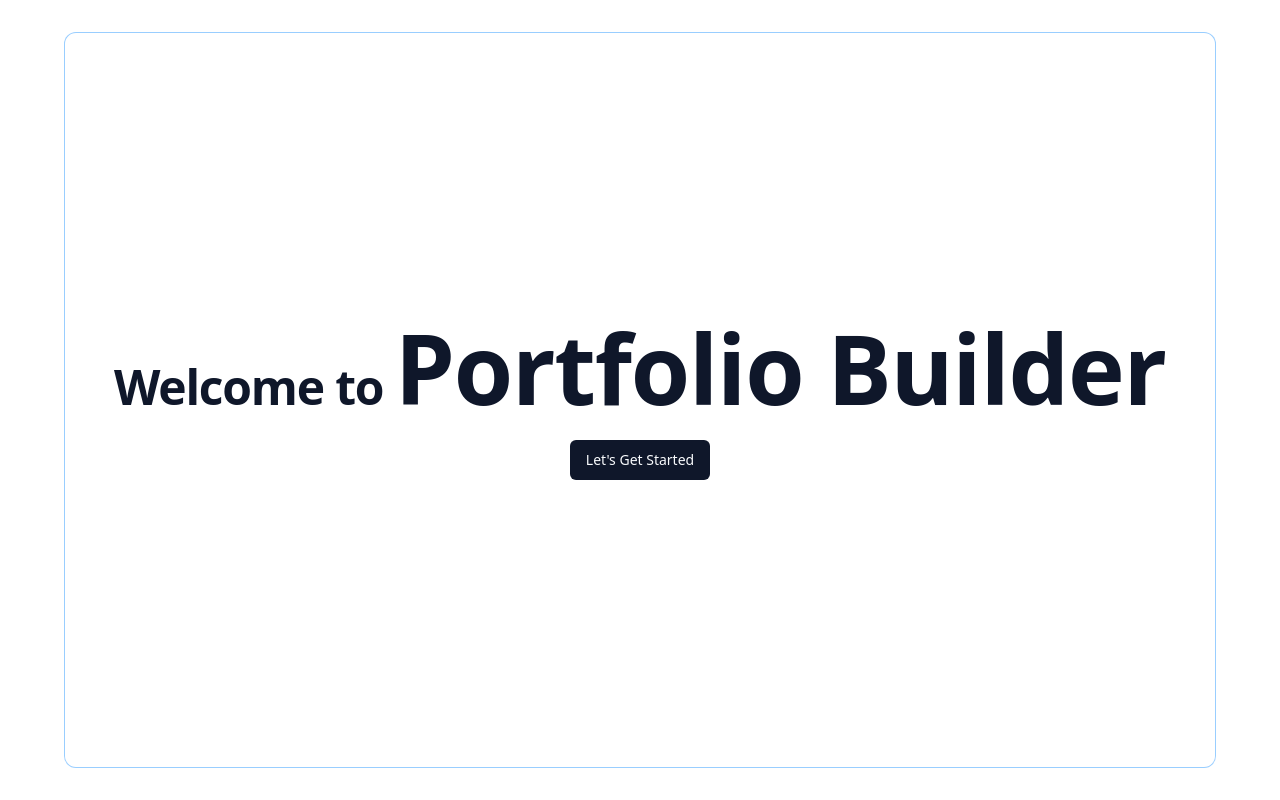
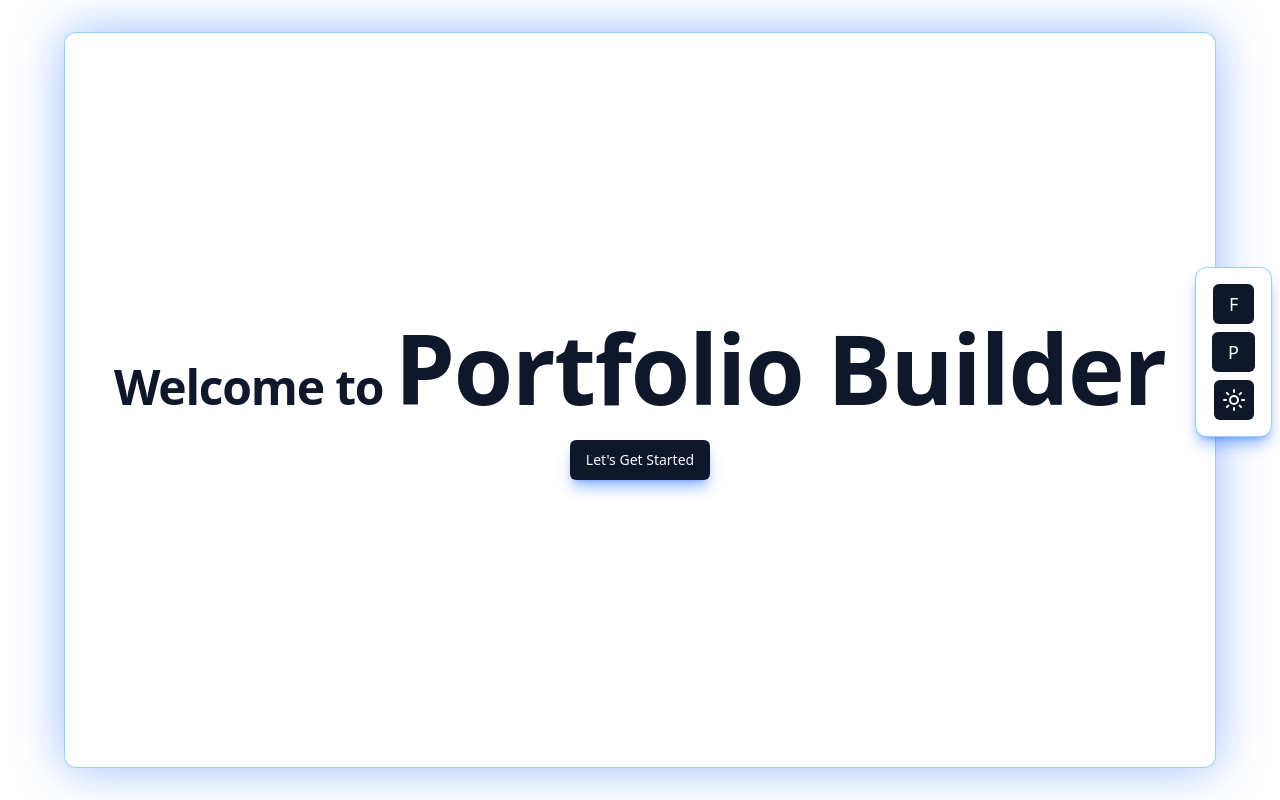
Before and after one commit to Lokesh544/Frontend-Project-Work-7-University, a Next.js app: page / in a window 1280 px wide. Built offline with nearby package versions, Linux system fonts and the light colour scheme.

Commit message:
17/5/2024

```diff
--- a/next.config.mjs
+++ b/next.config.mjs
@@ -1,4 +1,13 @@
 /** @type {import('next').NextConfig} */
-const nextConfig = {};
+const nextConfig = {
+  images: {
+    remotePatterns: [
+      {
+        protocol: "https",
+        hostname: "*",
+      },
+    ],
+  },
+};
 
 export default nextConfig;
--- a/src/Veiws/Form/Form.jsx
+++ b/src/Veiws/Form/Form.jsx
@@ -217,7 +217,6 @@ export default function PortfolioForm() {
 
   function onSubmit(values) {
     sessionStorage.setItem("portfolio", JSON.stringify(values));
-    // console.log(values, sessionStorage.getItem("portfolio"));
     window.location.href = "/portfolio";
   }
 
--- a/src/Veiws/Form/ProjectsArea.jsx
+++ b/src/Veiws/Form/ProjectsArea.jsx
@@ -32,7 +32,7 @@ export default function ProjectsArea({ field }) {
   const [projectId, setProjectId] = useState(1);
   const projects = [];
   for (let i in field.value) {
-    if (parseInt(i) > projectId) setProjectId(parseInt(i) + 1);
+    if (parseInt(i) >= projectId) setProjectId(parseInt(i) + 1);
     projects.push(
       <ContainerPopover
         key={i}
@@ -80,7 +80,7 @@ export default function ProjectsArea({ field }) {
           </Dialog>
           <Button
             variant="destructive"
-            className="font-semibold shadow-red-300 hover:shadow-red-500 shadow-lg"
+            className="font-semibold shadow-red-300 hover:shadow-red-500 shadow-md"
             onClick={() => {
               let value = field.value;
               delete value[i];
@@ -93,6 +93,7 @@ export default function ProjectsArea({ field }) {
       </ContainerPopover>
     );
   }
+  console.log(projectId);
 
   return (
     <ContainerBase
--- a/src/Veiws/Home.jsx
+++ b/src/Veiws/Home.jsx
@@ -1,16 +1,26 @@
 import { ContainerPopover } from "@/components/ui/Container";
 import { TypographyH1 } from "@/components/ui/Typography";
 import { Button } from "@/components/ui/button";
+import { shadow } from "@/lib/customTailwind";
+import { cn } from "@/lib/utils";
 import Link from "next/link";
 
 export default function Home() {
   return (
     <main className="bg-background h-screen p-8">
-      <ContainerPopover className="h-full max-w-6xl m-auto p-8 flex flex-col justify-center items-center gap-y-6 text-primary">
-        <TypographyH1 className="">
+      <ContainerPopover
+        className={cn(
+          "h-full max-w-6xl m-auto p-8 flex flex-col justify-center items-center gap-y-6 text-primary shadow-glow",
+          shadow.g["2xl"]
+        )}
+      >
+        <TypographyH1>
           Welcome to <span className="text-8xl">Portfolio Builder</span>
         </TypographyH1>
-        <Button asChild>
+        <Button
+          className="shadow-lg shadow-glow hover:shadow-glow hover:shadow-xl hover:scale-105"
+          asChild
+        >
           <Link href="/form">Let's Get Started</Link>
         </Button>
       </ContainerPopover>
--- a/src/Veiws/Portfolio/Portfolio.jsx
+++ b/src/Veiws/Portfolio/Portfolio.jsx
@@ -26,29 +26,39 @@ export default function Portfolio({ portfolioData }) {
       : undefined;
   data?.skills && (data.skills = mapToList(data?.skills));
   data?.projects && (data.projects = mapToList(data?.projects));
-  console.log(data);
 
   return (
     <main className="bg-background min-h-screen p-8">
-      {/* <Container className="min-h-full max-w-6xl m-auto p-8 shadow-[0_0_15px_rgba(0,_0,_0,_0.1)] shadow-glow"> */}
       <Container
         className={cn(
           "min-h-full max-w-6xl m-auto p-8 shadow-glow",
           shadow.g.lg
         )}
       >
-        <div className="flex h-[33vh] my-4">
+        <div className="flex h-[40vh] mb-8">
           <div className="min-w-40 w-1/2 flex flex-col justify-center items-center">
             <TypographyH2 className="text-shadow-xl">{data?.name}</TypographyH2>
             <TypographyP>{data?.jobProfile}</TypographyP>
           </div>
           <div className="grow">
-            <Image src="" alt="" className="h-1/3" />
+            <Image
+              src={data.titlePhotoURL}
+              alt="Title Pic"
+              width="400"
+              height="300"
+              className="rounded-lg h-full mx-auto"
+            />
           </div>
         </div>
-        <div className="flex h-[33vh] my-4">
+        <div className="flex h-[40vh] my-4">
           <div className="grow">
-            <Image src="" alt="" className="h-1/3" />
+            <Image
+              src={data.aboutMePhotoURL}
+              alt="About Pic"
+              width="400"
+              height="300"
+              className="rounded-lg h-full mx-auto"
+            />
           </div>
           <div className="min-w-40 w-1/2 flex flex-col justify-center items-center">
             <TypographyH2 className="text-shadow-xl">{data?.job}</TypographyH2>
--- a/src/app/layout.js
+++ b/src/app/layout.js
@@ -1,3 +1,4 @@
+import SideNav from "@/components/SideNav";
 import "./globals.css";
 import { cn } from "@/lib/utils";
 
@@ -11,6 +12,7 @@ export default function RootLayout({ children }) {
     <html lang="en">
       <body className={cn("min-h-screen bg-background font-sans antialiased")}>
         {children}
+        <SideNav />
       </body>
     </html>
   );
--- /dev/null
+++ b/src/components/SideNav.jsx
@@ -0,0 +1,78 @@
+"use client";
+
+import { ContainerPopover } from "./ui/Container";
+import { Button } from "./ui/button";
+import Link from "next/link";
+import { Popover, PopoverContent, PopoverTrigger } from "./ui/popover";
+import { LaptopIcon, MoonIcon, SunIcon } from "lucide-react";
+import { useEffect, useState } from "react";
+
+export default function SideNav() {
+  function saveMode(mode) {
+    localStorage.setItem("systemMode", mode);
+  }
+  const [mode, setMode] = useState();
+
+  useEffect(() => {
+    setMode(parseInt(localStorage.getItem("systemMode")));
+  }, []);
+  useEffect(() => {
+    if (mode == 2) {
+      if (window.matchMedia("(prefers-color-scheme: dark)").matches)
+        document.body.classList.add("dark");
+      else document.body.classList.remove("dark");
+    }
+    if (mode == 1) document.body.classList.add("dark");
+    if (mode == 0) document.body.classList.remove("dark");
+  }, [mode]);
+
+  return (
+    <ContainerPopover className="p-4 gap-2 w-auto fixed right-2 top-1/3 flex flex-col items-center shadow-glow shadow-lg">
+      <Button className="text-lg" asChild>
+        <Link href="form">F</Link>
+      </Button>
+      <Button className="text-lg" asChild>
+        <Link href="portfolio">P</Link>
+      </Button>
+      <Popover>
+        <Button className="p-2 text-lg" asChild>
+          <PopoverTrigger>
+            {mode == 2 ? (
+              <LaptopIcon />
+            ) : mode == 1 ? (
+              <MoonIcon />
+            ) : (
+              <SunIcon />
+            )}
+          </PopoverTrigger>
+        </Button>
+        <PopoverContent className="flex gap-2 w-fit mx-2 shadow-lg shadow-glow">
+          <Button
+            onClick={() => {
+              setMode(0);
+              saveMode(0);
+            }}
+          >
+            Light
+          </Button>
+          <Button
+            onClick={() => {
+              setMode(1);
+              saveMode(1);
+            }}
+          >
+            Dark
+          </Button>
+          <Button
+            onClick={() => {
+              setMode(2);
+              saveMode(2);
+            }}
+          >
+            System
+          </Button>
+        </PopoverContent>
+      </Popover>
+    </ContainerPopover>
+  );
+}
```
